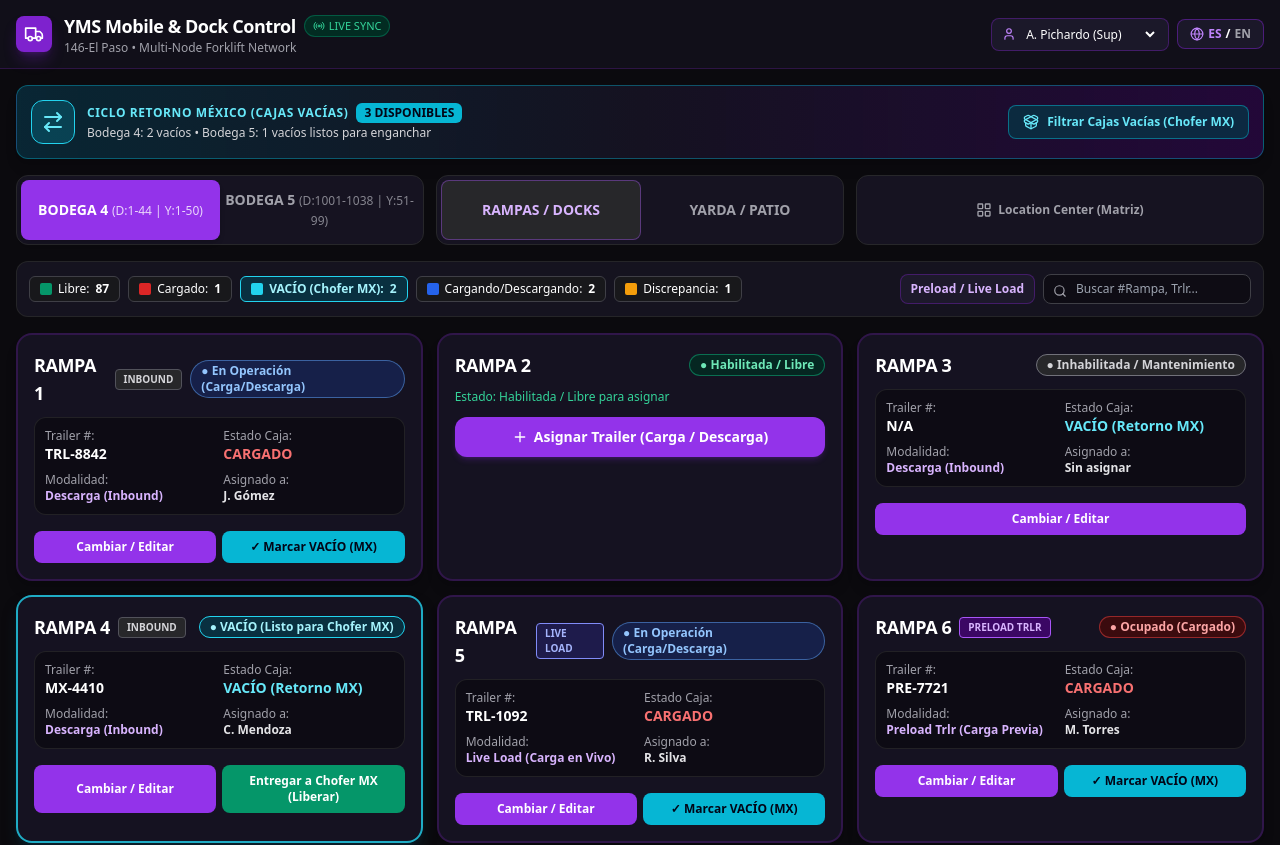
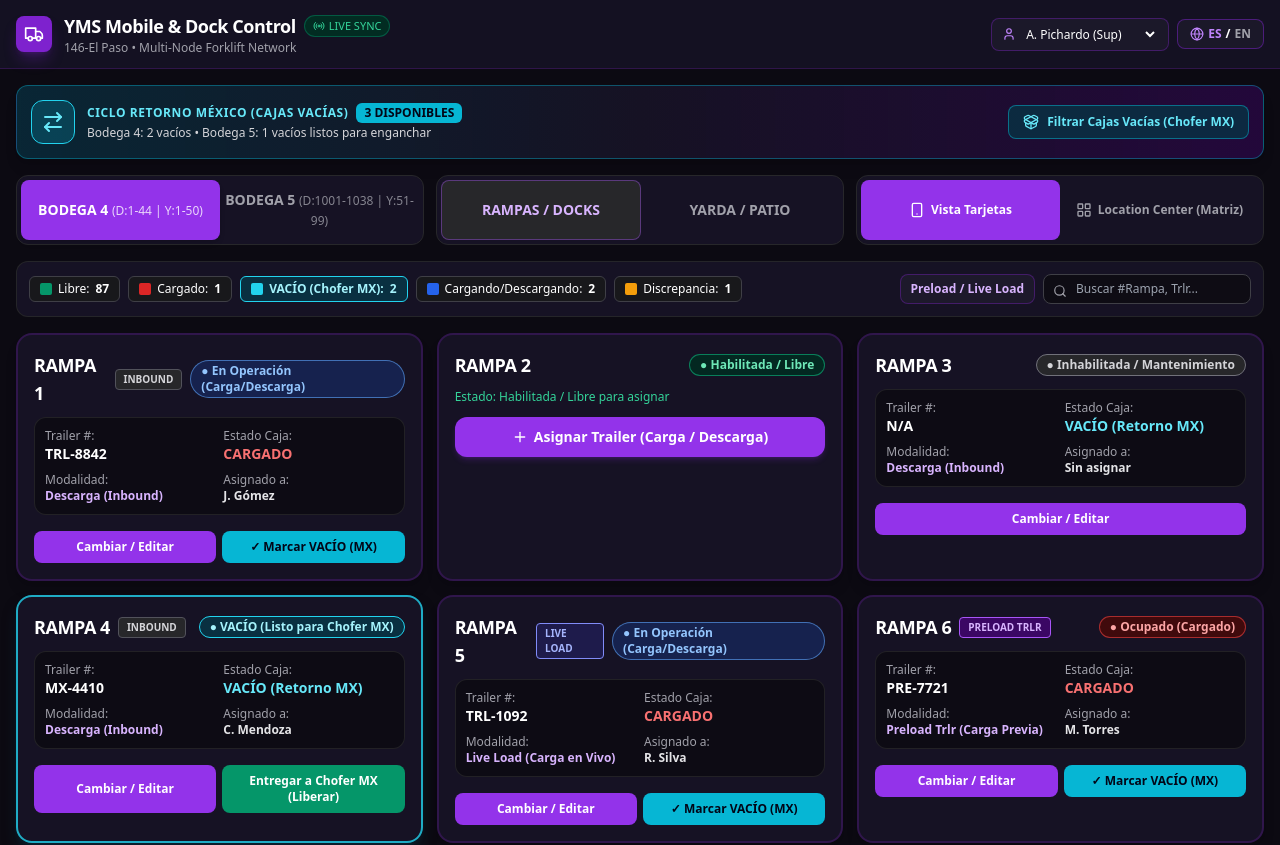
Before and after one commit to carlostankian93-creator/yms-bodegas, a React (Vite) app: page / in a window 1280 px wide. Shown: the top 845 px of the page. Built offline with nearby package versions, Linux system fonts and the light colour scheme.

Commit message:
Update App.jsx

```diff
--- a/src/App.jsx
+++ b/src/App.jsx
@@ -2,41 +2,42 @@ import React, { useState, useEffect, useMemo } from 'react';
 import {
   Truck, AlertTriangle, CheckCircle2, Lock, Plus, Search,
   RefreshCw, Layers, LayoutGrid, Smartphone, User, Globe,
-  ArrowRightLeft, PackageOpen, ShieldAlert, Radio, Send, X
+  ArrowRightLeft, PackageOpen, ShieldAlert, Radio, Send, X, ArrowUpRight
 } from 'lucide-react';
 
-// --- CONFIGURACIÓN DE COLORES Y ESTADOS OPERATIVOS ---
+// --- PALETA DE COLORES Y ESTADOS OPERATIVOS ---
 const STATUS_CONFIG = {
   AVAILABLE: {
     id: 'AVAILABLE',
-    colorBg: 'bg-emerald-600',
+    colorBg: 'bg-emerald-600 hover:bg-emerald-500',
     colorBorder: 'border-emerald-500',
     colorText: 'text-emerald-400',
-    badgeBg: 'bg-emerald-950/80 border-emerald-500/50 text-emerald-300',
+    badgeBg: 'bg-emerald-950/90 border-emerald-500/60 text-emerald-300',
     labelES: 'Habilitada / Libre',
     labelEN: 'Available / Free'
   },
   OCCUPIED_LOADED: {
     id: 'OCCUPIED_LOADED',
-    colorBg: 'bg-red-600',
+    colorBg: 'bg-red-600 hover:bg-red-500',
     colorBorder: 'border-red-500',
     colorText: 'text-red-400',
-    badgeBg: 'bg-red-950/80 border-red-500/50 text-red-300',
+    badgeBg: 'bg-red-950/90 border-red-500/60 text-red-300',
     labelES: 'Ocupado (Cargado)',
     labelEN: 'Occupied (Loaded)'
   },
   WORKING: {
     id: 'WORKING',
-    colorBg: 'bg-blue-600',
+    colorBg: 'bg-blue-600 hover:bg-blue-500',
     colorBorder: 'border-blue-400',
     colorText: 'text-blue-400',
-    badgeBg: 'bg-blue-950/80 border-blue-400/50 text-blue-300',
+    badgeBg: 'bg-blue-950/90 border-blue-400/60 text-blue-300',
     labelES: 'En Operación (Carga/Descarga)',
     labelEN: 'In Progress (Load/Unload)'
   },
   OCCUPIED_EMPTY: {
     id: 'OCCUPIED_EMPTY',
-    colorBg: 'bg-cyan-500', // Color distintivo para retorno a México
+    // Color Cyan / Turquesa de alta visibilidad para retorno a México
+    colorBg: 'bg-cyan-500 hover:bg-cyan-400 text-slate-950',
     colorBorder: 'border-cyan-400',
     colorText: 'text-cyan-300',
     badgeBg: 'bg-cyan-950/90 border-cyan-400 text-cyan-200',
@@ -45,7 +46,7 @@ const STATUS_CONFIG = {
   },
   DISCREPANCY: {
     id: 'DISCREPANCY',
-    colorBg: 'bg-amber-500',
+    colorBg: 'bg-amber-500 hover:bg-amber-400 text-slate-950',
     colorBorder: 'border-amber-400',
     colorText: 'text-amber-300',
     badgeBg: 'bg-amber-950/90 border-amber-400 text-amber-200',
@@ -54,7 +55,7 @@ const STATUS_CONFIG = {
   },
   DISABLED: {
     id: 'DISABLED',
-    colorBg: 'bg-zinc-200 text-zinc-900',
+    colorBg: 'bg-zinc-200 text-zinc-950 hover:bg-zinc-300',
     colorBorder: 'border-zinc-400',
     colorText: 'text-zinc-400',
     badgeBg: 'bg-zinc-800 border-zinc-500 text-zinc-300',
@@ -62,7 +63,6 @@ const STATUS_CONFIG = {
     labelEN: 'Disabled / Maintenance'
   }
 };
-
 const LOAD_TYPES = [
   { id: 'INBOUND', es: 'Descarga (Inbound)', en: 'Inbound Unload' },
   { id: 'PRELOAD', es: 'Preload Trlr (Carga Previa)', en: 'Preload Trlr' },
@@ -87,6 +87,7 @@ const generateInitialLocations = () => {
     locs.push({ id: `B5-Y-${i}`, building: 5, zone: 'YARD', number: i, status: 'AVAILABLE', trailer: '', loadState: 'EMPTY', loadType: 'INBOUND', operator: '', discrepancyMsg: '', updatedBy: 'System', updatedAt: '' });
   }
 
+  // Demostración inicial con trailers reales
   const demoOverrides = [
     { id: 'B4-D-1', status: 'WORKING', trailer: 'TRL-8842', loadState: 'LOADED', loadType: 'INBOUND', operator: 'J. Gómez', updatedBy: 'J. Gómez', updatedAt: '16:15' },
     { id: 'B4-D-3', status: 'DISABLED', trailer: '', loadState: 'EMPTY', loadType: 'INBOUND', operator: '', updatedBy: 'A. Pichardo', updatedAt: '14:00' },
@@ -109,18 +110,18 @@ export default function YMSApp() {
   const [lang, setLang] = useState('ES');
   const [activeOperator, setActiveOperator] = useState('A. Pichardo (Sup)');
   const [building, setBuilding] = useState(4);
-  const [zone, setZone] = useState('DOCK');
-  const [viewMode, setViewMode] = useState('MOBILE');
-  const [filterMode, setFilterMode] = useState('ALL');
+  const [zone, setZone] = useState('DOCK'); // 'DOCK' | 'YARD'
+  const [viewMode, setViewMode] = useState('MOBILE'); // 'MOBILE' | 'MATRIX'
+  const [filterMode, setFilterMode] = useState('ALL'); // 'ALL' | 'EMPTY_MX' | 'PRELOAD_LIVE' | 'DISCREPANCY'
   const [searchQuery, setSearchQuery] = useState('');
 
   const [locations, setLocations] = useState(() => {
-    const saved = localStorage.getItem('yms_locations_v3');
+    const saved = localStorage.getItem('yms_locations_v4');
     return saved ? JSON.parse(saved) : generateInitialLocations();
   });
 
   const [overflowList, setOverflowList] = useState(() => {
-    const saved = localStorage.getItem('yms_overflow_v3');
+    const saved = localStorage.getItem('yms_overflow_v4');
     return saved ? JSON.parse(saved) : [
       { id: 'OV-1', building: 4, trailer: 'TRL-9912', refPosition: 'En frente de Rampa 5', loadState: 'LOADED', loadType: 'INBOUND', updatedBy: 'J. Gómez', updatedAt: '16:12' },
       { id: 'OV-2', building: 4, trailer: 'MX-2049', refPosition: 'Pasillo Central Yarda 12', loadState: 'EMPTY', loadType: 'PRELOAD', updatedBy: 'R. Silva', updatedAt: '16:28' }
@@ -131,13 +132,13 @@ export default function YMSApp() {
   const [overflowModal, setOverflowModal] = useState(false);
 
   useEffect(() => {
-    localStorage.setItem('yms_locations_v3', JSON.stringify(locations));
-    localStorage.setItem('yms_overflow_v3', JSON.stringify(overflowList));
+    localStorage.setItem('yms_locations_v4', JSON.stringify(locations));
+    localStorage.setItem('yms_overflow_v4', JSON.stringify(overflowList));
   }, [locations, overflowList]);
 
-  // Canal de difusión sincronizado entre pestañas del mismo dispositivo
+  // Sincronización entre pestañas en tiempo real
   useEffect(() => {
-    const channel = new BroadcastChannel('yms_realtime_channel_v3');
+    const channel = new BroadcastChannel('yms_realtime_channel_v4');
     channel.onmessage = (event) => {
       if (event.data.type === 'SYNC_LOCATIONS') setLocations(event.data.payload);
       if (event.data.type === 'SYNC_OVERFLOW') setOverflowList(event.data.payload);
@@ -145,9 +146,9 @@ export default function YMSApp() {
     return () => channel.close();
   }, []);
 
-  const broadcastUpdate = (newLocs) => {
+const broadcastUpdate = (newLocs) => {
     setLocations(newLocs);
-    const channel = new BroadcastChannel('yms_realtime_channel_v3');
+    const channel = new BroadcastChannel('yms_realtime_channel_v4');
     channel.postMessage({ type: 'SYNC_LOCATIONS', payload: newLocs });
     channel.close();
   };
@@ -237,13 +238,13 @@ export default function YMSApp() {
     };
     const nextOv = [newOv, ...overflowList];
     setOverflowList(nextOv);
-    const channel = new BroadcastChannel('yms_realtime_channel_v3');
+    const channel = new BroadcastChannel('yms_realtime_channel_v4');
     channel.postMessage({ type: 'SYNC_OVERFLOW', payload: nextOv });
     channel.close();
     setOverflowModal(false);
   };
 
-  const stats = useMemo(() => {
+const stats = useMemo(() => {
     const bLocs = locations.filter(l => l.building === building);
     return {
       totalEmptyMX: locations.filter(l => l.status === 'OCCUPIED_EMPTY').length,
@@ -274,9 +275,9 @@ export default function YMSApp() {
   }, [locations, building, zone, filterMode, searchQuery]);
 
   return (
-    <div className="min-h-screen bg-[#0b0a0e] text-white font-sans pb-24 select-none">
+    <div className="min-h-screen bg-[#0c0a12] text-white font-sans pb-24 select-none">
       {/* BARRA SUPERIOR */}
-      <header className="sticky top-0 z-30 bg-[#12101b]/95 backdrop-blur border-b border-purple-900/40 px-4 py-3">
+      <header className="sticky top-0 z-30 bg-[#161224]/95 backdrop-blur border-b border-purple-900/40 px-4 py-3">
         <div className="max-w-7xl mx-auto flex flex-wrap items-center justify-between gap-2">
           <div className="flex items-center gap-3">
             <div className="h-9 w-9 rounded-lg bg-purple-700 flex items-center justify-center shadow-lg shadow-purple-700/30">
@@ -323,8 +324,8 @@ export default function YMSApp() {
       </header>
 
       <main className="max-w-7xl mx-auto px-4 pt-4 space-y-4">
-        {/* PANEL DE RETORNO MÉXICO (CAJAS VACÍAS) */}
-        <div className="bg-gradient-to-r from-cyan-950/70 via-[#151221] to-purple-950/50 border border-cyan-500/40 rounded-xl p-3.5 flex flex-col sm:flex-row items-start sm:items-center justify-between gap-3 shadow-lg">
+        {/* PANEL DE RETORNO MÉXICO (CAJAS VACÍAS EN CYAN) */}
+        <div className="bg-gradient-to-r from-cyan-950/70 via-[#161224] to-purple-950/50 border border-cyan-500/40 rounded-xl p-3.5 flex flex-col sm:flex-row items-start sm:items-center justify-between gap-3 shadow-lg">
           <div className="flex items-center gap-3">
             <div className="h-11 w-11 rounded-xl bg-cyan-500/20 border border-cyan-400 flex items-center justify-center shrink-0">
               <ArrowRightLeft className="h-6 w-6 text-cyan-300" />
@@ -361,9 +362,9 @@ export default function YMSApp() {
           </button>
         </div>
 
-        {/* SELECTORES DE BODEGA, DOCK/YARD Y MODOS DE VISTA */}
+        {/* SELECTORES DE BODEGA 4 Y 5, DOCK/YARD Y MODOS DE VISTA */}
         <div className="grid grid-cols-1 md:grid-cols-3 gap-3">
-          <div className="bg-[#161321] p-1 rounded-xl border border-zinc-800 flex">
+          <div className="bg-[#161224] p-1 rounded-xl border border-zinc-800 flex">
             <button
               onClick={() => setBuilding(4)}
               className={`flex-1 py-2.5 rounded-lg font-bold text-sm transition ${
@@ -382,7 +383,7 @@ export default function YMSApp() {
             </button>
           </div>
 
-          <div className="bg-[#161321] p-1 rounded-xl border border-zinc-800 flex">
+          <div className="bg-[#161224] p-1 rounded-xl border border-zinc-800 flex">
             <button
               onClick={() => setZone('DOCK')}
               className={`flex-1 py-2.5 rounded-lg font-bold text-sm transition ${
@@ -401,12 +402,21 @@ export default function YMSApp() {
             </button>
           </div>
 
-          <div className="bg-[#161321] p-1 rounded-xl border border-zinc-800 flex">
+          <div className="bg-[#161224] p-1 rounded-xl border border-zinc-800 flex">
             <button
               onClick={() => setViewMode('MOBILE')}
               className={`flex-1 py-2.5 rounded-lg font-bold text-xs flex items-center justify-center gap-1.5 transition ${
+                viewMode === 'MOBILE' ? 'bg-purple-600 text-white' : 'text-zinc-400 hover:text-white'
+              }`}
+            >
+              <Smartphone className="h-4 w-4" />
+              {lang === 'ES' ? 'Vista Tarjetas' : 'Card View'}
+            </button>
+            <button
+              onClick={() => setViewMode('MATRIX')}
+              className={`flex-1 py-2.5 rounded-lg font-bold text-xs flex items-center justify-center gap-1.5 transition ${
                 viewMode === 'MATRIX' ? 'bg-purple-600 text-white' : 'text-zinc-400 hover:text-white'
-                }`}
+              }`}
             >
               <LayoutGrid className="h-4 w-4" />
               {lang === 'ES' ? 'Location Center (Matriz)' : 'Location Center (Matrix)'}
@@ -414,8 +424,8 @@ export default function YMSApp() {
           </div>
         </div>
 
-        {/* LEYENDA Y FILTROS */}
-        <div className="bg-[#15131f] border border-zinc-800/90 rounded-xl p-3 flex flex-wrap items-center justify-between gap-3">
+        {/* LEYENDA Y FILTROS RÁPIDOS */}
+        <div className="bg-[#161224] border border-zinc-800/90 rounded-xl p-3 flex flex-wrap items-center justify-between gap-3">
           <div className="flex flex-wrap items-center gap-2 text-xs">
             <span className="inline-flex items-center gap-1.5 px-2.5 py-1 rounded-md bg-zinc-900 border border-zinc-700">
               <span className="h-3 w-3 rounded-sm bg-emerald-600 inline-block"></span>
@@ -463,9 +473,9 @@ export default function YMSApp() {
           </div>
         </div>
 
-        {/* VISTA 1: LOCATION CENTER (MATRIZ DE COLORES) */}
+        {/* VISTA 1: LOCATION CENTER (MATRIZ VISUAL CON VACÍOS EN CYAN) */}
         {viewMode === 'MATRIX' && (
-          <div className="bg-[#151221] border border-zinc-800 rounded-2xl p-4 space-y-4">
+          <div className="bg-[#161224] border border-zinc-800 rounded-2xl p-4 space-y-4">
             <div className="flex items-center justify-between">
               <h2 className="font-bold text-base tracking-wide uppercase text-zinc-200">
                 BUILDING {building} — {zone === 'DOCK' ? 'DOCK OVERVIEW' : 'YARD OVERVIEW'}
@@ -502,6 +512,7 @@ export default function YMSApp() {
             </div>
           </div>
         )}
+
         {/* VISTA 2: TARJETAS MÓVILES */}
         {viewMode === 'MOBILE' && (
           <div className="grid grid-cols-1 md:grid-cols-2 lg:grid-cols-3 gap-3.5">
@@ -511,7 +522,7 @@ export default function YMSApp() {
               return (
                 <div
                   key={loc.id}
-                  className={`bg-[#151221] rounded-2xl p-4 border-2 transition shadow-lg ${
+                  className={`bg-[#161224] rounded-2xl p-4 border-2 transition shadow-lg ${
                     loc.status === 'OCCUPIED_EMPTY'
                       ? 'border-cyan-400/80 shadow-cyan-950/50'
                       : loc.status === 'DISCREPANCY'
@@ -581,6 +592,7 @@ export default function YMSApp() {
                           <span className="font-semibold text-zinc-200">{loc.operator || 'Sin asignar'}</span>
                         </div>
                       </div>
+
                       {loc.discrepancyMsg && (
                         <div className="bg-amber-950/60 border border-amber-500/60 text-amber-200 px-3 py-1.5 rounded-lg text-xs flex items-center gap-2">
                           <AlertTriangle className="h-4 w-4 text-amber-400 shrink-0" />
@@ -623,7 +635,7 @@ export default function YMSApp() {
         )}
 
         {/* SECCIÓN DE SOBREFLUJO EN YARDA */}
-        <div className="bg-[#18121e] border-2 border-amber-500/60 rounded-2xl p-4 space-y-3">
+        <div className="bg-[#161224] border-2 border-amber-500/60 rounded-2xl p-4 space-y-3">
           <div className="flex flex-wrap items-center justify-between gap-2">
             <div>
               <h3 className="font-extrabold text-base text-amber-400 uppercase tracking-wide">
@@ -675,10 +687,11 @@ export default function YMSApp() {
           </div>
         </div>
       </main>
+
       {/* MODAL PARA ASIGNAR / EDITAR RAMPA O LUGAR */}
       {editingLoc && (
         <div className="fixed inset-0 z-50 bg-black/80 backdrop-blur-sm flex items-center justify-center p-4">
-          <form onSubmit={handleSaveLocation} className="bg-[#161324] border border-purple-700/60 rounded-2xl max-w-md w-full p-5 space-y-4 shadow-2xl">
+          <form onSubmit={handleSaveLocation} className="bg-[#161224] border border-purple-700/60 rounded-2xl max-w-md w-full p-5 space-y-4 shadow-2xl">
             <div className="flex items-center justify-between border-b border-zinc-800 pb-3">
               <h3 className="font-extrabold text-lg">
                 Bodega {editingLoc.building} • {editingLoc.zone === 'DOCK' ? 'Rampa' : 'Yarda'} {editingLoc.number}
@@ -766,6 +779,7 @@ export default function YMSApp() {
                 />
               </div>
             </div>
+
             <div className="flex gap-2 pt-2">
               <button
                 type="button"
@@ -788,7 +802,7 @@ export default function YMSApp() {
       {/* MODAL PARA REGISTRAR SOBREFLUJO */}
       {overflowModal && (
         <div className="fixed inset-0 z-50 bg-black/80 backdrop-blur-sm flex items-center justify-center p-4">
-          <form onSubmit={handleAddOverflow} className="bg-[#161324] border border-amber-500/60 rounded-2xl max-w-md w-full p-5 space-y-4">
+          <form onSubmit={handleAddOverflow} className="bg-[#161224] border border-amber-500/60 rounded-2xl max-w-md w-full p-5 space-y-4">
             <h3 className="font-extrabold text-base text-amber-400">Registrar Trailer en Sobreflujo (Bodega {building})</h3>
             <div className="space-y-3 text-xs">
               <div>
```
